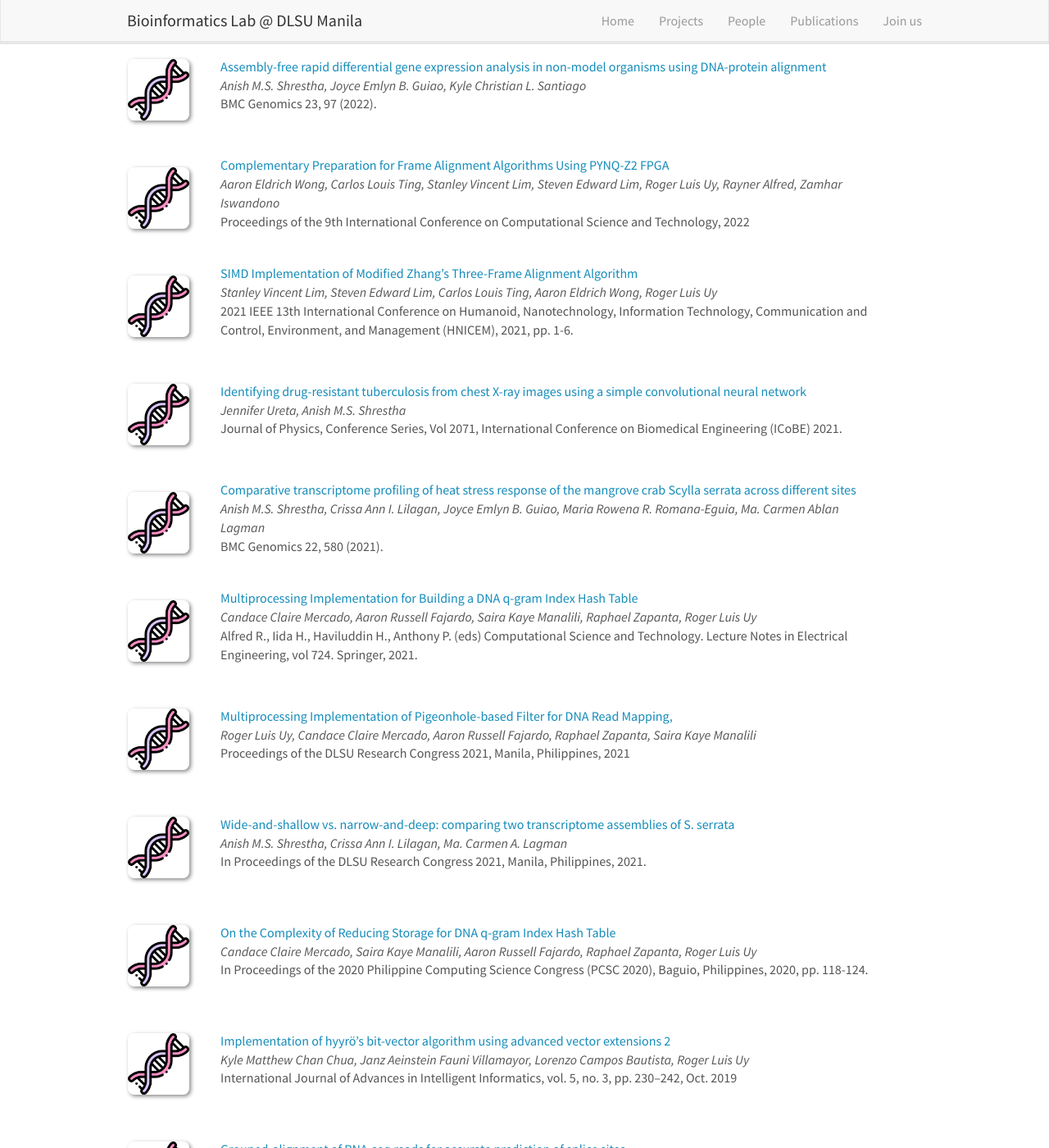
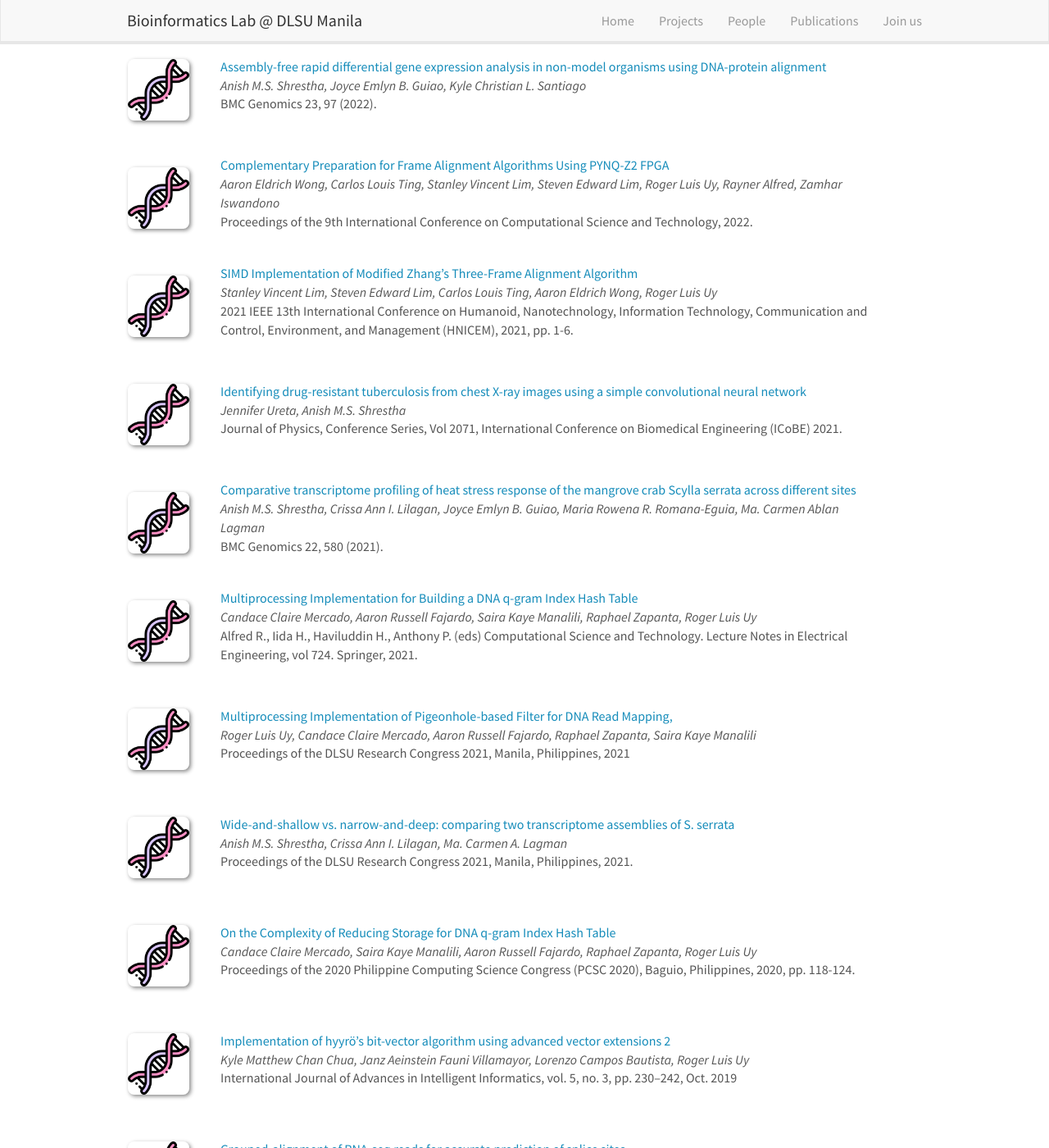
Before and after one commit to bioinfodlsu/bioinfodlsu.github.io, a Jekyll site: the page built from _pages/publications.md, in a window 1280 px wide and 1400 px high, scrolled down 340 px. Shown: the whole window at 82% size. Built offline with Jekyll 4.4.1, drawn with Linux system fonts in a browser that asks for light colours; nearby versions of some CDN libraries.

Commit message:
Standardize format

```diff
--- a/_data/publist.yml
+++ b/_data/publist.yml
@@ -40,10 +40,10 @@
   authors: Aaron Eldrich Wong, Carlos Louis Ting, Stanley Vincent Lim, Steven Edward Lim, Roger Luis Uy, Rayner Alfred, Zamhar Iswandono
   link:
       url: https://link.springer.com/chapter/10.1007/978-981-19-8406-8_23
-      display: Proceedings of the 9th International Conference on Computational Science and Technology, 2022
+      display: Proceedings of the 9th International Conference on Computational Science and Technology, 2022.
   highlight: 0
 
-- title: "SIMD Implementation of Modified Zhang’s Three-Frame Alignment Algorithm"
+- title: "SIMD Implementation of Modified Zhang's Three-Frame Alignment Algorithm"
   image: dummy.png
   description:
   authors: Stanley Vincent Lim, Steven Edward Lim, Carlos Louis Ting, Aaron Eldrich Wong, Roger Luis Uy
@@ -90,14 +90,14 @@
   image: dummy.png
   description:
   authors: Anish M.S. Shrestha, Crissa Ann I. Lilagan, Ma. Carmen A. Lagman
-  no-link: In Proceedings of the DLSU Research Congress 2021, Manila, Philippines, 2021.
+  no-link: Proceedings of the DLSU Research Congress 2021, Manila, Philippines, 2021.
   highlight: 0
 
 - title: "On the Complexity of Reducing Storage for DNA q-gram Index Hash Table"
   image: dummy.png
   description:
   authors: Candace Claire Mercado, Saira Kaye Manalili, Aaron Russell Fajardo, Raphael Zapanta, Roger Luis Uy
-  no-link: In Proceedings of the 2020 Philippine Computing Science Congress (PCSC 2020), Baguio, Philippines, 2020, pp. 118-124.
+  no-link: Proceedings of the 2020 Philippine Computing Science Congress (PCSC 2020), Baguio, Philippines, 2020, pp. 118-124.
   highlight: 0
 
 - title: "Implementation of hyyrö’s bit-vector algorithm using advanced vector extensions 2"
```
